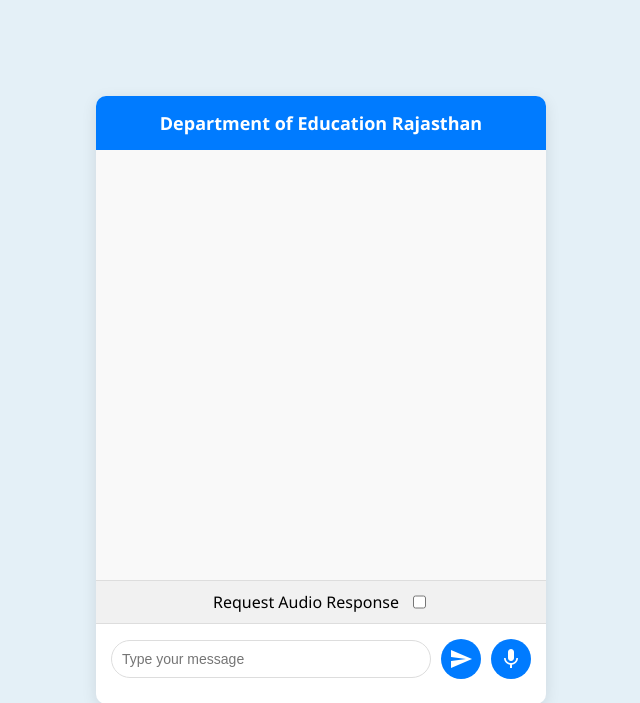
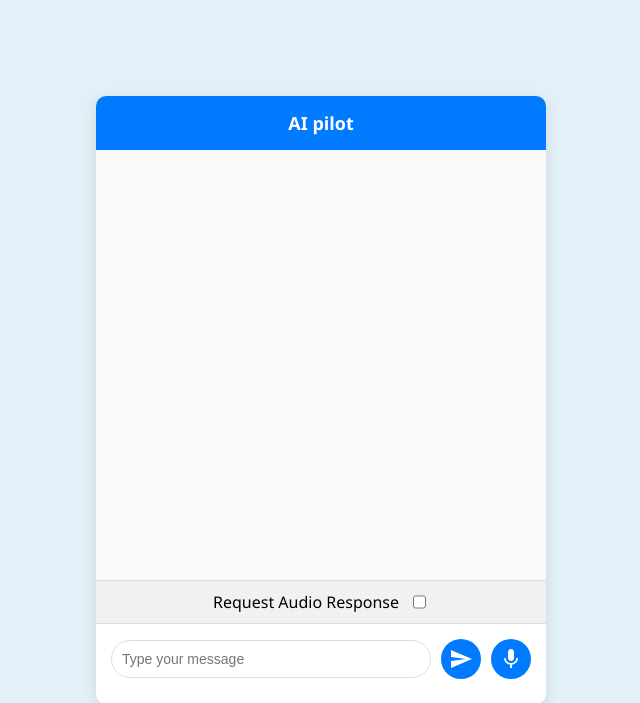
Before and after one commit to jeganramesh/Ai-chat-bot, a Flask app: page / in a window 1280 px wide. Shown: the top 703 px of the page, without its empty margins (319-959 px from the left). Run offline with Flask 3, Linux system fonts and the light colour scheme.

Commit message:
Update index.html

```diff
--- a/chatbot-llm-main/templates/index.html
+++ b/chatbot-llm-main/templates/index.html
@@ -148,7 +148,7 @@
    </head>
    <body>
       <div class="chat-container">
-         <div class="chat-header">Department of Education Rajasthan</div>
+         <div class="chat-header">AI pilot</div>
          <div class="chat-box" id="chat-box" role="region" aria-live="polite"></div>
          <!-- Accessibility Toggle for Audio Responses -->
          <div class="accessibility-toggle">
```
